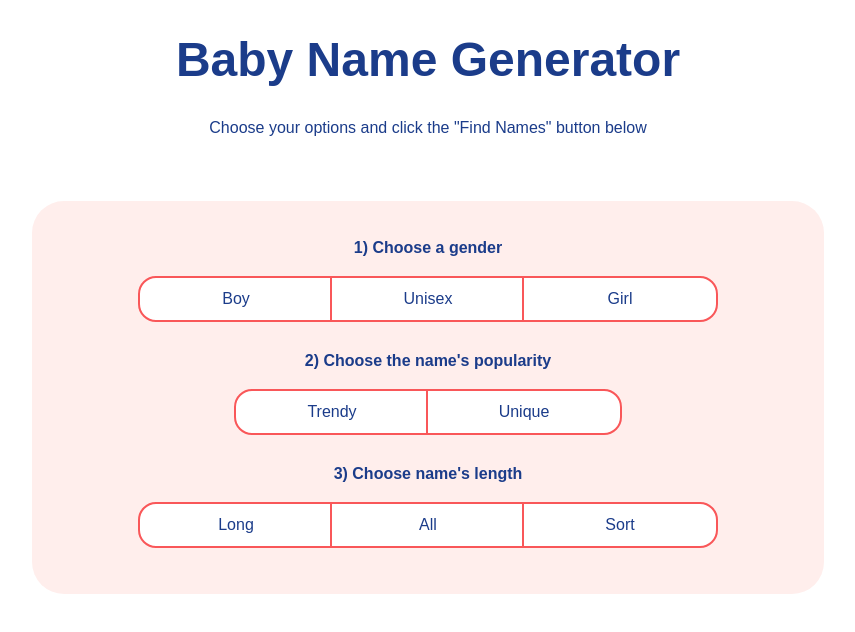
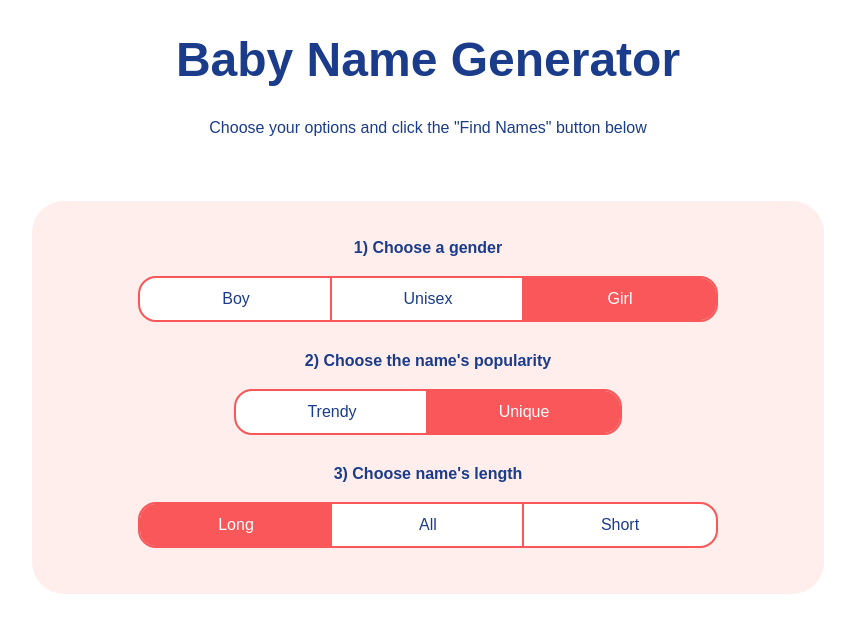
Before and after one commit to uni51/nuxt3-Baby-Name-Generator, a Nuxt app: page / in a window 1280 px wide. Shown: the top 632 px of the page, without its empty margins (212-1067 px from the left). Built offline with nearby package versions, Linux system fonts and the light colour scheme.

Commit message:
2-10 Managing State

```diff
--- a/app.vue
+++ b/app.vue
@@ -6,29 +6,77 @@
       <div class="option-container">
         <h4>1) Choose a gender</h4>
         <div class="option-buttons">
-          <button class="option option-left">Boy</button>
-          <button class="option">Unisex</button>
-          <button class="option option-right">Girl</button>
+          <button
+            class="option option-left"
+            :class="options.gender === 'Boy' && 'option-active'"
+          >
+            Boy
+          </button>
+          <button
+            class="option"
+            :class="options.gender === 'Unisex' && 'option-active'"
+          >
+            Unisex
+          </button>
+          <button
+            class="option option-right"
+            :class="options.gender === 'Girl' && 'option-active'"
+          >
+            Girl
+          </button>
         </div>
       </div>
       <div class="option-container">
         <h4>2) Choose the name's popularity</h4>
         <div class="option-buttons">
-          <button class="option option-left">Trendy</button>
-          <button class="option option-right">Unique</button>
+          <button
+            class="option option-left"
+            :class="options.popularity === 'Trendy' && 'option-active'"
+          >
+            Trendy
+          </button>
+          <button
+            class="option option-right"
+            :class="options.popularity === 'Unique' && 'option-active'"
+          >
+            Unique
+          </button>
         </div>
       </div>
       <div class="option-container">
         <h4>3) Choose name's length</h4>
         <div class="option-buttons">
-          <button class="option option-left">Long</button>
-          <button class="option">All</button>
-          <button class="option option-right">Sort</button>
+          <button
+            class="option option-left"
+            :class="options.length === 'Long' && 'option-active'"
+          >
+            Long
+          </button>
+          <button
+            class="option"
+            :class="options.length === 'All' && 'option-active'"
+          >
+            All
+          </button>
+          <button
+            class="option option-right"
+            :class="options.length === 'Short' && 'option-active'"
+          >
+            Short
+          </button>
         </div>
       </div>
     </div>
   </div>
 </template>
+
+<script setup>
+const options = reactive({
+  gender: "Girl",
+  popularity: "Unique",
+  length: "Long",
+});
+</script>
 
 <style scoped>
 .container {
@@ -76,4 +124,9 @@ h1 {
 .option-right {
   border-radius: 0 1rem 1rem 0;
 }
+
+.option-active {
+  background-color: rgb(249, 87, 89);
+  color: white;
+}
 </style>
```
